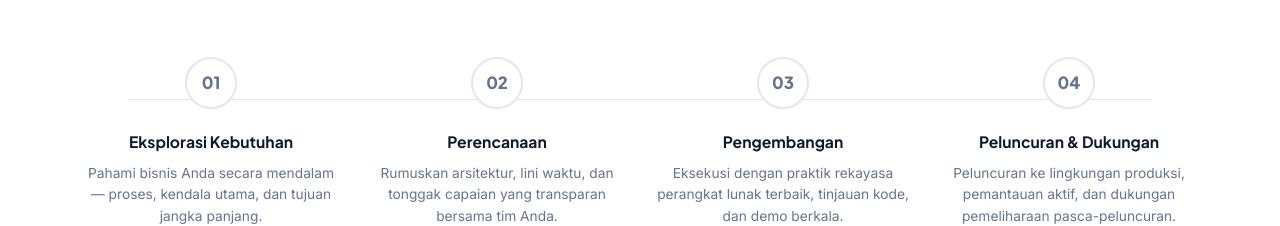
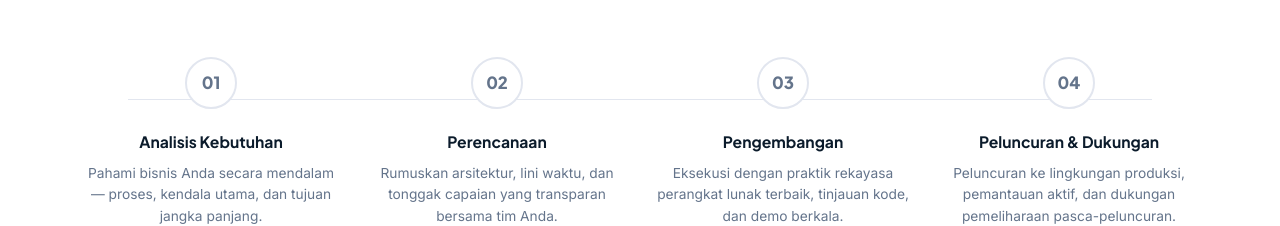
Before and after one commit to gerryajie/companyprisma, a React (Vite) app: page / in a window 1280 px wide. Shown: the part 3506-3732 px from the top of the page. Built offline with nearby package versions, Linux system fonts and the light colour scheme.

Commit message:
update lagi

```diff
--- a/src/components/Process.jsx
+++ b/src/components/Process.jsx
@@ -4,7 +4,7 @@ import { content } from '../lang-data'
 
 const stepsData = {
   id: [
-  { title: 'Eksplorasi Kebutuhan', desc: 'Pahami bisnis Anda secara mendalam — proses, kendala utama, dan tujuan jangka panjang.' },
+  { title: 'Analisis Kebutuhan', desc: 'Pahami bisnis Anda secara mendalam — proses, kendala utama, dan tujuan jangka panjang.' },
   { title: 'Perencanaan', desc: 'Rumuskan arsitektur, lini waktu, dan tonggak capaian yang transparan bersama tim Anda.' },
   { title: 'Pengembangan', desc: 'Eksekusi dengan praktik rekayasa perangkat lunak terbaik, tinjauan kode, dan demo berkala.' },
   { title: 'Peluncuran & Dukungan', desc: 'Peluncuran ke lingkungan produksi, pemantauan aktif, dan dukungan pemeliharaan pasca-peluncuran.' },
```
